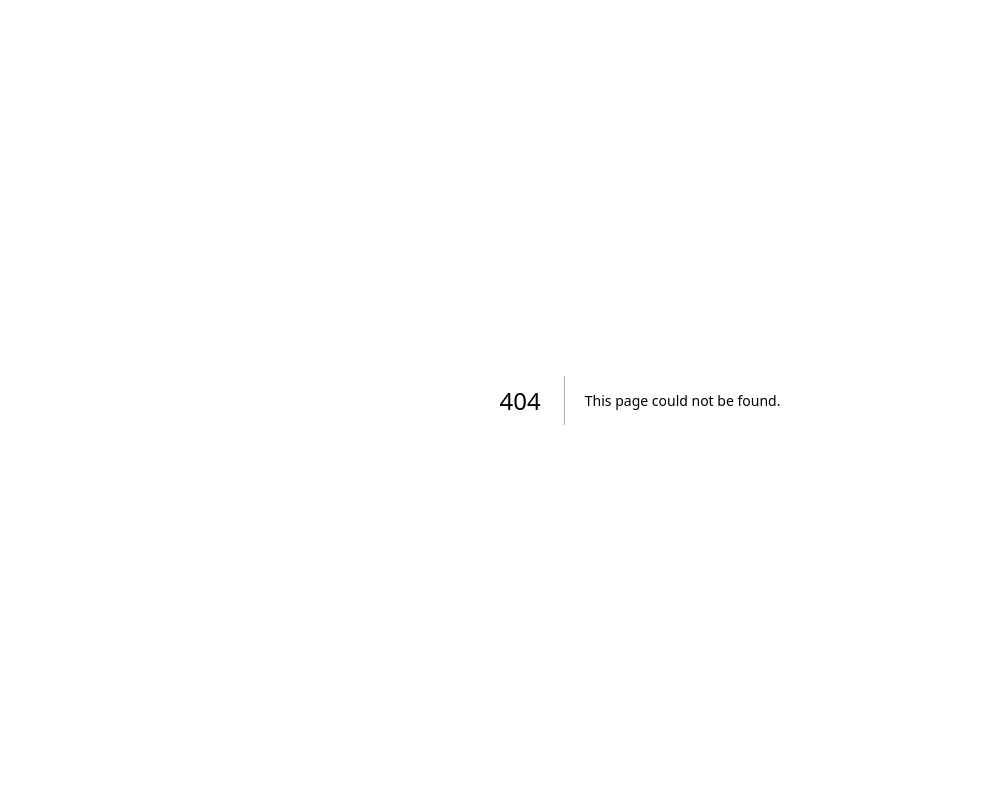
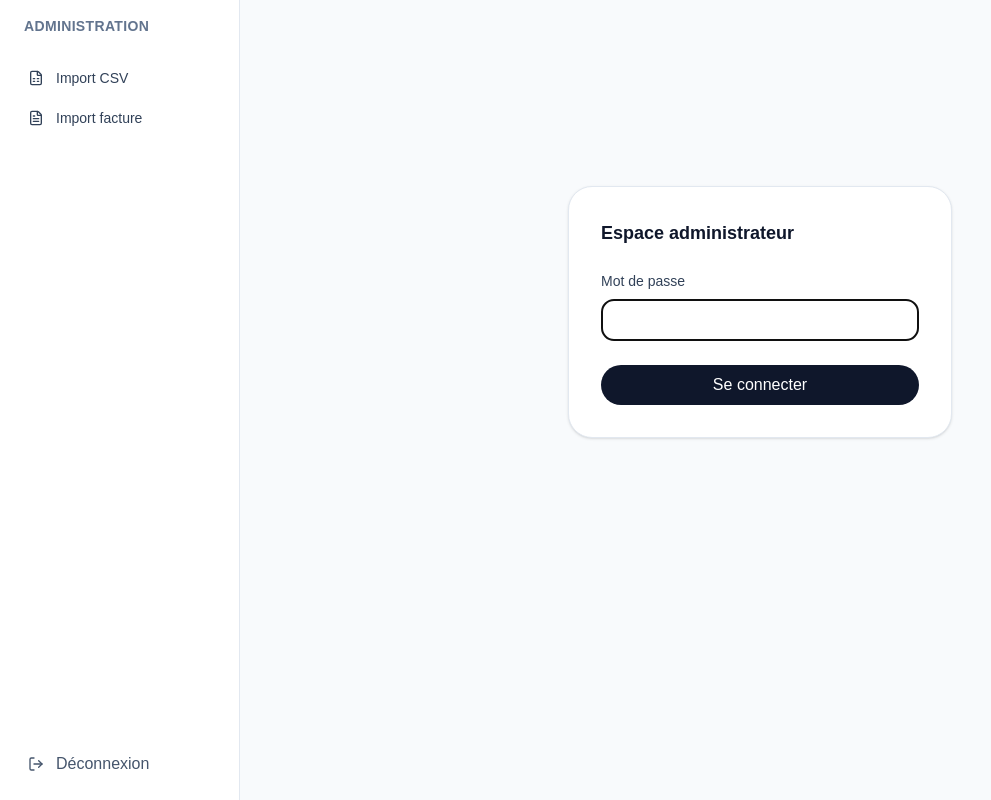
Before and after one commit to iomegase/csv, a Next.js app: page /admin/login in a window 1280 px wide. Before the commit this address had no page. Shown: the whole page, without its empty margins (0-991 px from the left). Built offline with nearby package versions, Linux system fonts and the light colour scheme.

Commit message:
Ajoute la coquille admin, le menu latéral et la page de connexion

```diff
--- /dev/null
+++ b/src/app/admin/layout.tsx
@@ -0,0 +1,10 @@
+import { AdminSidebar } from '@/components/admin/AdminSidebar'
+
+export default function AdminLayout({ children }: { children: React.ReactNode }) {
+  return (
+    <div className="flex min-h-screen bg-slate-50">
+      <AdminSidebar />
+      <div className="flex-1 overflow-x-auto p-6 md:p-8">{children}</div>
+    </div>
+  )
+}
--- /dev/null
+++ b/src/app/admin/login/page.tsx
@@ -0,0 +1,67 @@
+'use client'
+
+import { Suspense, useState } from 'react'
+import { useRouter, useSearchParams } from 'next/navigation'
+
+function LoginForm() {
+  const router = useRouter()
+  const params = useSearchParams()
+  const [password, setPassword] = useState('')
+  const [error, setError] = useState('')
+  const [submitting, setSubmitting] = useState(false)
+
+  async function submit(event: React.FormEvent) {
+    event.preventDefault()
+    setSubmitting(true)
+    setError('')
+    try {
+      const response = await fetch('/api/admin/login', {
+        method: 'POST',
+        headers: { 'Content-Type': 'application/json' },
+        body: JSON.stringify({ password }),
+      })
+      if (!response.ok) {
+        const data = await response.json().catch(() => ({}))
+        throw new Error(data.message ?? 'Connexion impossible.')
+      }
+      router.push(params.get('from') ?? '/admin/csv-template')
+      router.refresh()
+    } catch (loginError) {
+      setError(loginError instanceof Error ? loginError.message : 'Connexion impossible.')
+    } finally {
+      setSubmitting(false)
+    }
+  }
+
+  return (
+    <form onSubmit={submit} className="w-full max-w-sm rounded-3xl border border-slate-200 bg-white p-8 shadow-sm">
+      <h1 className="text-lg font-semibold text-slate-900">Espace administrateur</h1>
+      <label className="mt-6 block text-sm font-medium text-slate-700">Mot de passe</label>
+      <input
+        type="password"
+        value={password}
+        onChange={(event) => setPassword(event.target.value)}
+        className="mt-2 w-full rounded-xl border border-slate-300 px-3 py-2 text-sm"
+        autoFocus
+      />
+      {error && <p className="mt-3 text-sm text-red-600">{error}</p>}
+      <button
+        type="submit"
+        disabled={submitting}
+        className="mt-6 w-full rounded-full bg-slate-900 px-4 py-2 text-sm font-medium text-white hover:bg-slate-700 disabled:opacity-50"
+      >
+        Se connecter
+      </button>
+    </form>
+  )
+}
+
+export default function AdminLoginPage() {
+  return (
+    <div className="flex min-h-[70vh] items-center justify-center">
+      <Suspense>
+        <LoginForm />
+      </Suspense>
+    </div>
+  )
+}
--- /dev/null
+++ b/src/components/admin/AdminSidebar.tsx
@@ -0,0 +1,54 @@
+'use client'
+
+import Link from 'next/link'
+import { usePathname, useRouter } from 'next/navigation'
+import { FileSpreadsheet, FileText, LogOut } from 'lucide-react'
+
+const ITEMS = [
+  { href: '/admin/csv-template', label: 'Import CSV', icon: FileSpreadsheet },
+  { href: '/admin/invoices', label: 'Import facture', icon: FileText },
+]
+
+export function AdminSidebar() {
+  const pathname = usePathname()
+  const router = useRouter()
+
+  async function logout() {
+    await fetch('/api/admin/logout', { method: 'POST' })
+    router.push('/admin/login')
+    router.refresh()
+  }
+
+  return (
+    <aside className="flex w-60 shrink-0 flex-col border-r border-slate-200 bg-white p-4">
+      <div className="mb-6 px-2 text-sm font-semibold uppercase tracking-wide text-slate-500">
+        Administration
+      </div>
+      <nav className="flex flex-1 flex-col gap-1">
+        {ITEMS.map(({ href, label, icon: Icon }) => {
+          const active = pathname === href || pathname.startsWith(`${href}/`)
+          return (
+            <Link
+              key={href}
+              href={href}
+              className={`flex items-center gap-3 rounded-xl px-3 py-2 text-sm font-medium ${
+                active ? 'bg-slate-900 text-white' : 'text-slate-700 hover:bg-slate-100'
+              }`}
+            >
+              <Icon className="h-4 w-4" />
+              {label}
+            </Link>
+          )
+        })}
+      </nav>
+      <button
+        type="button"
+        onClick={logout}
+        className="mt-4 flex items-center gap-3 rounded-xl px-3 py-2 text-sm font-medium text-slate-600 hover:bg-slate-100"
+      >
+        <LogOut className="h-4 w-4" />
+        Déconnexion
+      </button>
+    </aside>
+  )
+}
```
